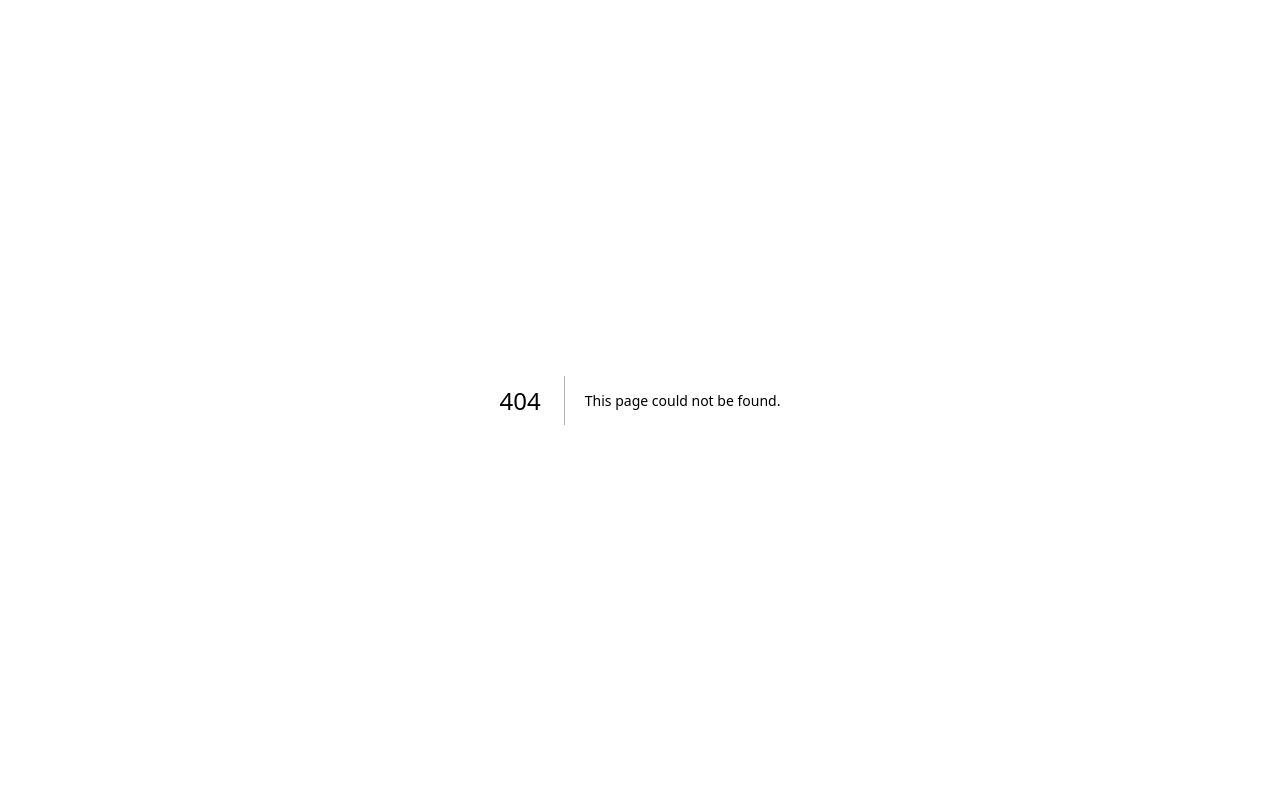
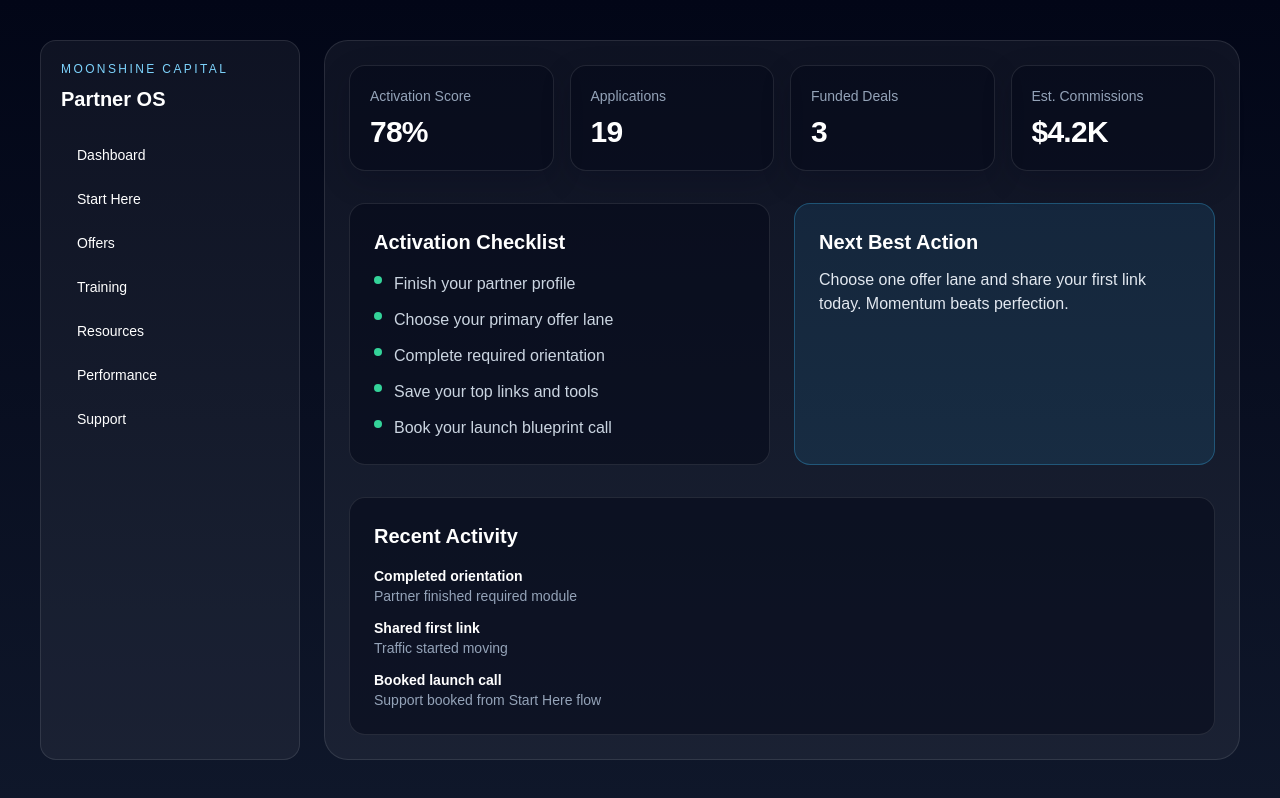
Before and after one commit to JFeimster/partner-portal, a Next.js app: page /app/dashboard in a window 1280 px wide. Before the commit this address had no page. Built offline with nearby package versions, Linux system fonts and the light colour scheme.

Commit message:
Add v2 dashboard page

```diff
--- /dev/null
+++ b/app/app/dashboard/page.tsx
@@ -0,0 +1,27 @@
+import { AppShell } from '@/components/layout/app-shell';
+import { StatCard } from '@/components/dashboard/stat-card';
+import { ActivationChecklist } from '@/components/dashboard/activation-checklist';
+import { ActivityFeed } from '@/components/dashboard/activity-feed';
+import { NextAction } from '@/components/dashboard/next-action';
+import { dashboardStats, activationChecklist, activityLog } from '@/lib/mock-data';
+
+export default function DashboardPage() {
+  return (
+    <AppShell>
+      <div className="grid gap-4 md:grid-cols-2 xl:grid-cols-4">
+        {dashboardStats.map((s) => (
+          <StatCard key={s.label} label={s.label} value={s.value} />
+        ))}
+      </div>
+
+      <div className="mt-8 grid gap-6 lg:grid-cols-2">
+        <ActivationChecklist items={activationChecklist} />
+        <NextAction />
+      </div>
+
+      <div className="mt-8">
+        <ActivityFeed items={activityLog} />
+      </div>
+    </AppShell>
+  );
+}
```
